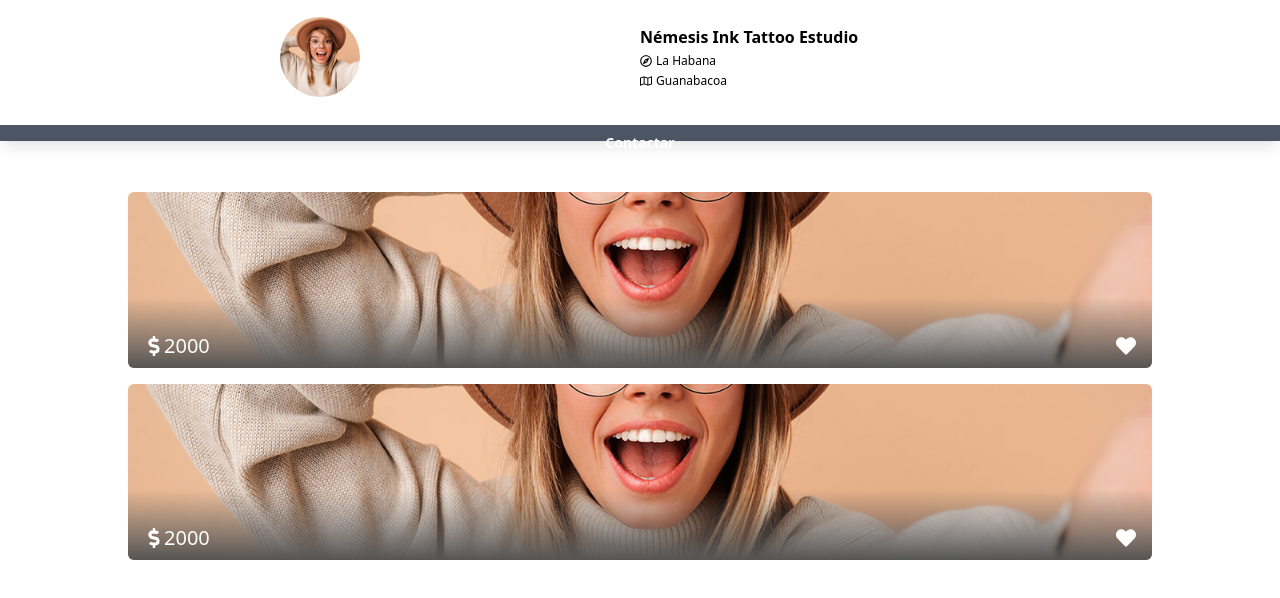
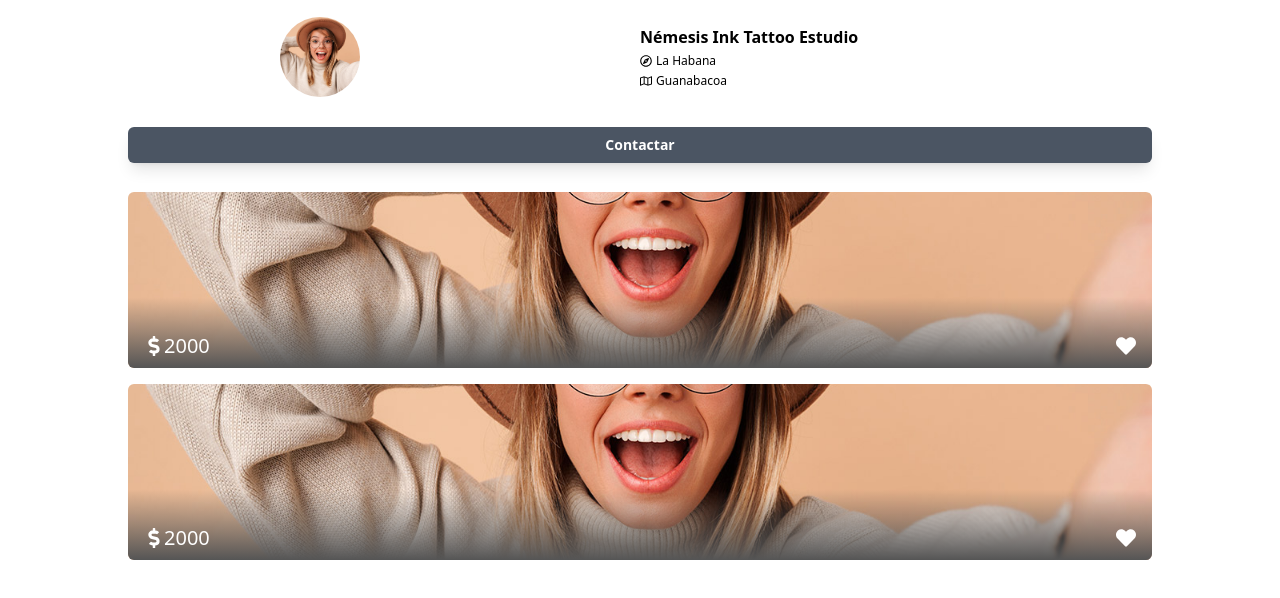
Before and after one commit to AlbeTorres/tatuarte, a React (Create React App) app: page /estudio in a window 1280 px wide. Shown: the top 598 px of the page. Built offline with nearby package versions, Linux system fonts and the light colour scheme.

Commit message:
arreglos estudio intefaz

```diff
--- a/src/pages/estudio/Estudio.js
+++ b/src/pages/estudio/Estudio.js
@@ -26,8 +26,8 @@ const Estudio = ()=>{
 
                 </div>
 
-                    <div className=" grid grid-row-2 contactar-estudio-header col-span-2  gap-1 ">
-                        <button className='estudio-btn'>Contactar</button>
+                    <div className="col-span-2">
+                        <button className='estudio-btn '>Contactar</button>
                         {/* <div className=" grid grid-cols-5 justify-items-center text-4xl m-auto text-gray-600 gap-4">
                             <a href=""><FaPinterestSquare></FaPinterestSquare></a>
                             <a href=""><FaTwitterSquare></FaTwitterSquare></a>
--- a/src/pages/estudio/estudio.css
+++ b/src/pages/estudio/estudio.css
@@ -7,7 +7,7 @@
 }
 
 .estudio-btn{
-    @apply bg-gray-600 px-5 py-2  shadow-lg font-semibold text-sm
-    text-white inline-block w-full hover:text-white hover:bg-gray-800 focus:outline-none
+    @apply bg-gray-600 px-5 py-2 block m-auto rounded-md shadow-lg font-semibold text-sm
+    text-white  w-4/5 hover:text-white hover:bg-gray-800 focus:outline-none
     focus:ring focus:ring-offset-2 focus:ring-gray-800 focus:ring-opacity-50 active:bg-gray-900
 }
```
Also changed, not shown: 1 other file (tests, documents, lock files or other folders).
